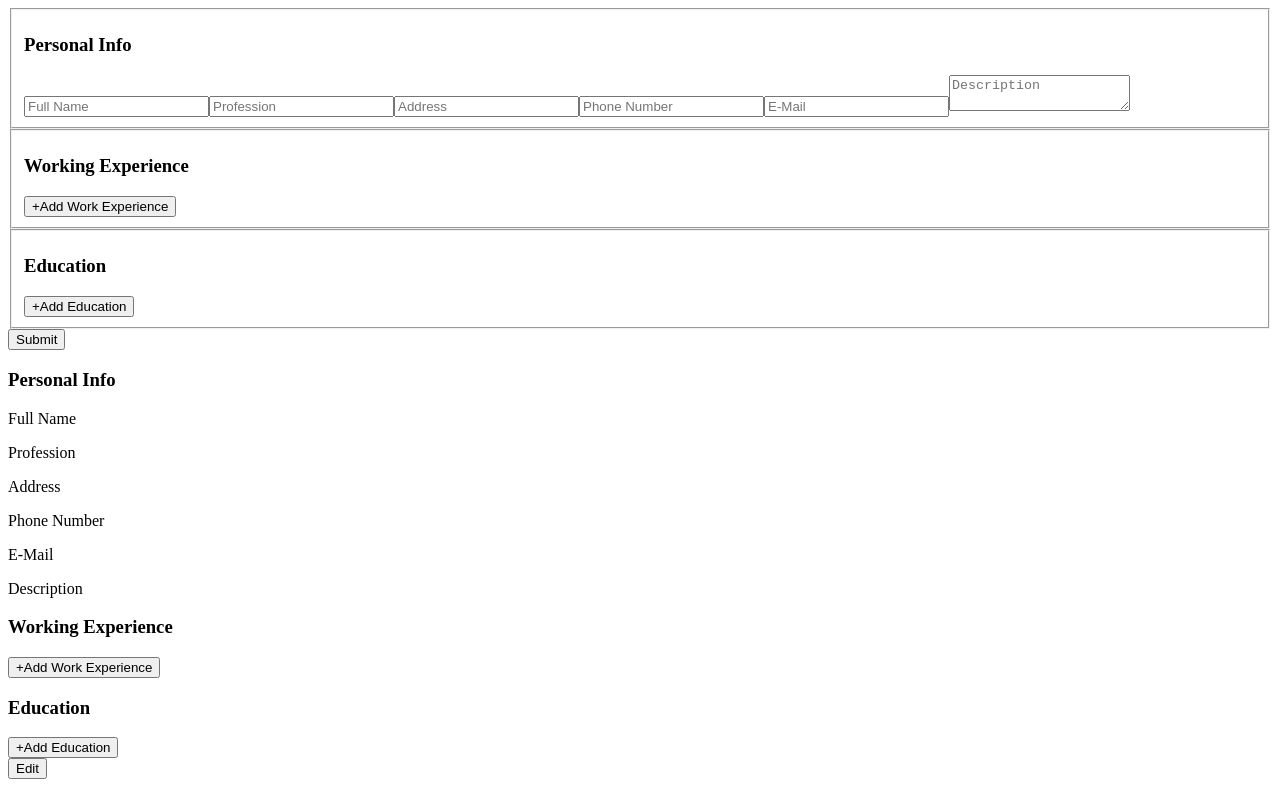
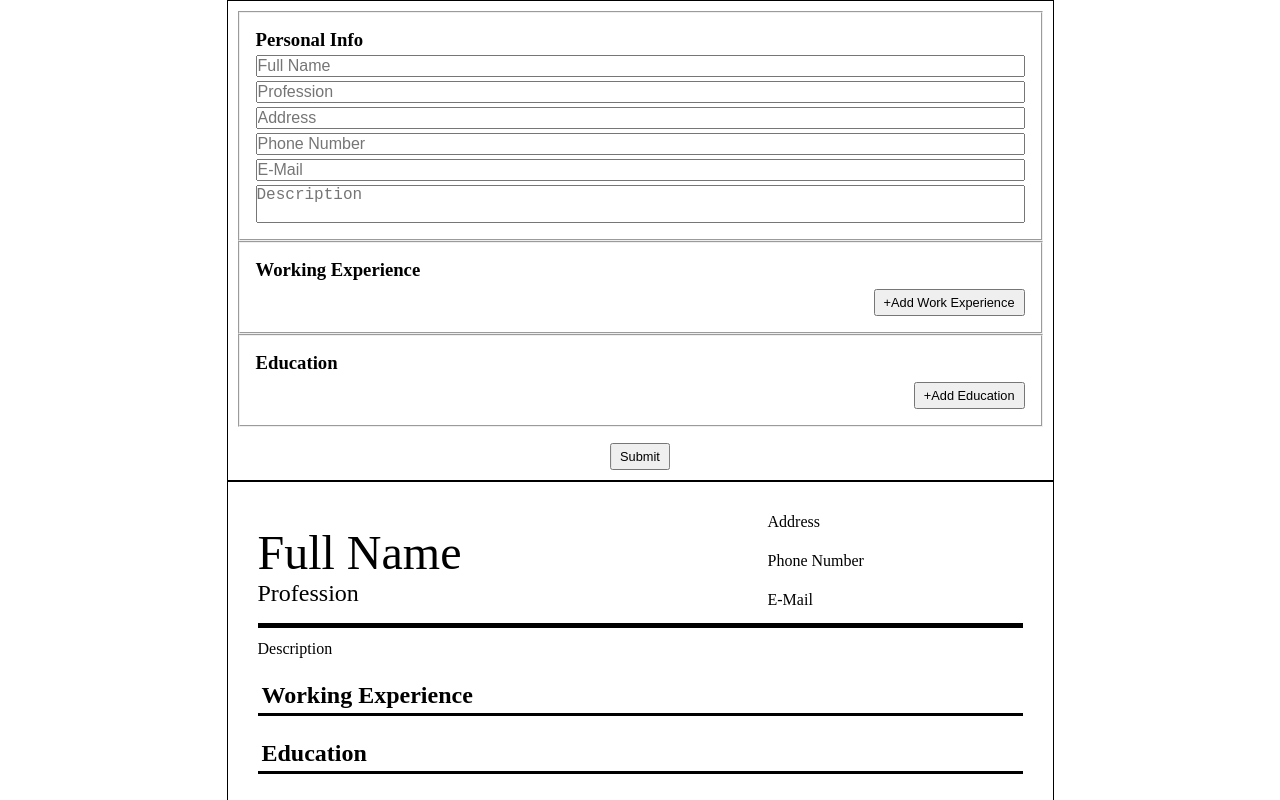
Before and after one commit to CarlosValdiviao-O/cv-project, a React (Create React App) app: page / in a window 1280 px wide. Shown: the top 800 px of the page. Built offline with nearby package versions, Linux system fonts and the light colour scheme.

Commit message:
Final positioning added

```diff
--- a/src/App.js
+++ b/src/App.js
@@ -33,7 +33,8 @@ class App extends Component {
   handlePersonalChange = (group, name, id, e) => {
     this.setState(() => {
       this.state['personalInfo'][name] = e.target.value;
-    })
+    });
+    console.log(this.state.personalInfo)
   }
 
   handleGroupChange = (group, name, id, e) => {
@@ -118,7 +119,7 @@ class App extends Component {
             handleGroupChange = {this.handleGroupChange} addJob = {this.addJob}
             handleDelete = {this.handleDelete} addEducation = {this.addEducation}
             education = {education} onEdit = {this.onEdit} previewButton = {previewButton}
-            personalInfo = {personalInfo}/>
+            personalInfo = {personalInfo} hide = {true}/>
       </div>
     )
     else
@@ -128,7 +129,7 @@ class App extends Component {
             handleGroupChange = {this.handleGroupChange} addJob = {this.addJob}
             handleDelete = {this.handleDelete} addEducation = {this.addEducation}
             education = {education} onEdit = {this.onEdit} previewButton = {previewButton}
-            personalInfo = {personalInfo}/>
+            personalInfo = {personalInfo} hide = {false}/>
       </div>
     )
   }
--- a/src/components/Button.js
+++ b/src/components/Button.js
@@ -1,9 +1,11 @@
 import React from "react";
 
 const Button = (props) => {
-    const { onClick, text, name, type, id } = props
+    const { onClick, text, name, type, id, className } = props;
+    let aux = '';
+    if (className) aux = className;
  return (
-    <button type = {type} onClick = {(e) => onClick(name, id, e)}>
+    <button className={aux} type = {type} onClick = {(e) => onClick(name, id, e)}>
         {text}
     </button>
  )
--- a/src/components/Education.js
+++ b/src/components/Education.js
@@ -4,6 +4,8 @@ import EdField from "./EdField";
 
 const Education = (props) => {
     const { edit, handleChange, group, addEducation, handleDelete } = props;
+    let aux = '';
+    if (edit === true) aux = 'show';
  return (
     <div>
         <h3>Education</h3>
@@ -15,7 +17,7 @@ const Education = (props) => {
         </div>
 
         <Button onClick = {(e) => addEducation('', e)} name = "addJob"
-            text = "+Add Education" type = 'button'/>
+            text = "+Add Education" type = 'button' className = {aux}/>
     </div>
  )
 }
--- a/src/components/Experience.js
+++ b/src/components/Experience.js
@@ -4,6 +4,8 @@ import JobField from "./JobField";
 
 const Experience = (props) => {
     const { edit, handleChange, group, addJob, handleDelete } = props;
+    let aux = '';
+    if (edit === true) aux = 'show';
  return (
     <div>
         <h3>Working Experience</h3>
@@ -14,7 +16,7 @@ const Experience = (props) => {
             })}
         </div>
 
-        <Button onClick = {(e) => addJob('', e)} name = "addJob"
+        <Button onClick = {(e) => addJob('', e)} name = "addJob" className = {aux}
             text = "+Add Work Experience" type = 'button'/>
     </div>
  )
--- a/src/components/Field.js
+++ b/src/components/Field.js
@@ -4,13 +4,13 @@ const Field = (props) => {
     const { edit, type, name, handleChange, id, group, value } = props;
     if(edit === true)
     return (
-        <input type = {type} placeholder = {value}
+        <input type = {type} placeholder = {value} className = {name}
             onChange = {(e) => handleChange(group, name, id, e) }>
         </input>
     )
     else
     return (
-        <p>{value}</p>
+        <p className = {name}>{value}</p>
     )
 
 }
--- a/src/components/LongField.js
+++ b/src/components/LongField.js
@@ -4,13 +4,13 @@ const LongField = (props) => {
     const { edit, name, handleChange, id, group, value } = props;
     if(edit === true)
     return (
-        <textarea placeholder = {value}
+        <textarea placeholder = {value} className = {name}
             onChange = {(e) => handleChange(group, name, id, e) }>
         </textarea>
     )
     else
     return (
-        <p>{value}</p>
+        <p className = {name}>{value}</p>
     )
 
 }
--- a/src/components/PersonalInfo.js
+++ b/src/components/PersonalInfo.js
@@ -5,7 +5,7 @@ import LongField from "./LongField";
 const PersonalInfo = (props) => {
     const { edit, handleChange, personalInfo } = props;
  return (
-    <div>
+    <div className="personal-info">
         <h3>Personal Info</h3>
         <Field type = 'text' title = 'Full Name' edit = {edit} handleChange = {handleChange}
             name = 'fullName' id = "" group = "" value = {personalInfo.fullName}/>
--- a/src/components/Preview.js
+++ b/src/components/Preview.js
@@ -6,16 +6,19 @@ import Button from "./Button";
 
 const Preview = (props) => {
     const { edit, handleChange, jobs, handleGroupChange, addJob, handleDelete,
-            addEducation, education, onEdit, previewButton, personalInfo } = props;
+            addEducation, education, onEdit, previewButton, personalInfo, hide } = props;
+    let aux = '';
+    if (hide === true) aux = 'hide';
  return (
-    <div>
+    <div className="preview">
         <PersonalInfo edit = {edit} handleChange = {handleChange}
             personalInfo = {personalInfo}/>
         <Experience edit = {edit} handleChange = {handleGroupChange} group = {jobs}
             addJob = {addJob} handleDelete = {handleDelete}/>
         <Education edit = {edit} handleChange = {handleGroupChange} group = {education}
             addEducation = {addEducation} handleDelete = {handleDelete}/>
-        <Button onClick = {() => onEdit()} text = {previewButton} name = "submit" type = 'button'/>
+        <Button onClick = {() => onEdit()} text = {previewButton} name = "submit"
+            type = 'button' className = {aux}/>
     </div>
  )
 }
--- a/src/index.js
+++ b/src/index.js
@@ -1,6 +1,7 @@
 import React from 'react';
 import ReactDOM from 'react-dom/client';
 import App from './App';
+import './style.css'
 
 const root = ReactDOM.createRoot(document.getElementById('root'));
 root.render(
--- /dev/null
+++ b/src/style.css
@@ -0,0 +1,158 @@
+* {
+    margin: 0;
+    padding: 0;
+    box-sizing: border-box;
+}
+
+form, .preview {
+    width: 827px;
+    height: 1170px;
+    padding: 10px;
+    margin: auto;
+    border: 1px solid black;
+}
+
+form {
+    height: max-content;
+}
+
+form input, form textarea {
+    font-size: 1rem;
+    resize: none;
+}
+
+fieldset div {
+    display: flex;
+    flex-direction: column;
+    padding: 16px;
+    gap: 4px;
+}
+
+fieldset div div {
+    padding: 0;
+}
+
+form button, .preview button {
+    width: max-content;
+    padding: 4px 8px;
+    font-size: 0.8rem;
+}
+
+form>button, .preview>button {
+    margin-left: 50%;
+    transform: translateX(-50%);
+    margin-top: 16px;
+}
+
+fieldset>div>button, .preview>div>button {
+    margin-left: auto;
+}
+
+.preview .personal-info {
+    display: grid;
+    grid-template-rows: repeat(3, 1fr);
+    grid-template-columns: repeat(3, 1fr);
+    padding: 10px 20px;
+    align-items: end;
+}
+
+.preview .personal-info h3, .preview button, .preview button.hide {
+    display: none;
+}
+
+.preview>button, button.show {
+    display: block;
+}
+
+.preview .fullName {
+    grid-column: 1/3;
+    grid-row: 1/3;
+    font-size: 3rem;
+}
+
+.preview .profession {
+    grid-column: 1/3;
+    font-size: 1.5rem;
+    padding-bottom: 12px;
+}
+
+.preview .address {
+    grid-column: 3/-1;
+    grid-row: 1;
+    align-self: center;
+}
+
+.preview .phoneNumber {
+    grid-column: 3/-1;
+    grid-row: 2;
+    align-self: center;
+}
+
+.preview .email {
+    grid-column: 3/-1;
+    align-self: center;
+}
+
+.preview .personal-info .description {
+    border-top: 5px solid black;
+    grid-column: 1/4;
+    padding-top: 12px;
+    resize: none;
+}
+
+.preview h3 {
+    font-size: 1.5rem;
+    padding: 4px;
+    border-bottom: 3px solid black;
+}
+
+.preview>div {
+    padding: 10px 20px;
+}
+
+.preview>div>div>div {
+    display: grid;
+    grid-template-rows: 1fr 1fr ;
+    grid-template-columns: 1fr 1fr 1fr 1fr;
+    padding: 4px 8px;
+}
+
+.preview .position, .preview .course {
+    grid-column: 1/3;
+    font-size: large;
+    font-weight: bold;
+}
+
+.preview .company, .preview .institution {
+    grid-column: 1/3;
+    font-style: italic;
+}
+
+.preview .city {
+    grid-column: 3/5;
+    text-align: center;
+    font-style: italic;
+}
+
+.preview .description {
+    grid-column: 1/-1;
+    resize: none;
+    margin-top: 4px;
+}
+
+.preview .start {
+    grid-column: 3;
+    grid-row: 1;
+    text-align: end;
+    font-weight: bold;
+}
+
+.preview .end::before {
+    content: '-';
+}
+
+.preview .end {
+    grid-column: 4;
+    grid-row: 1;
+    font-weight: bold;
+}
```
